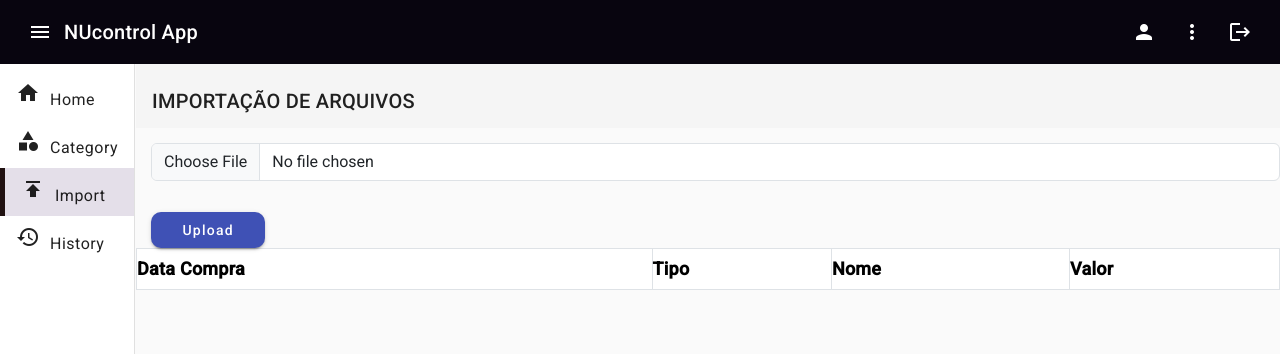
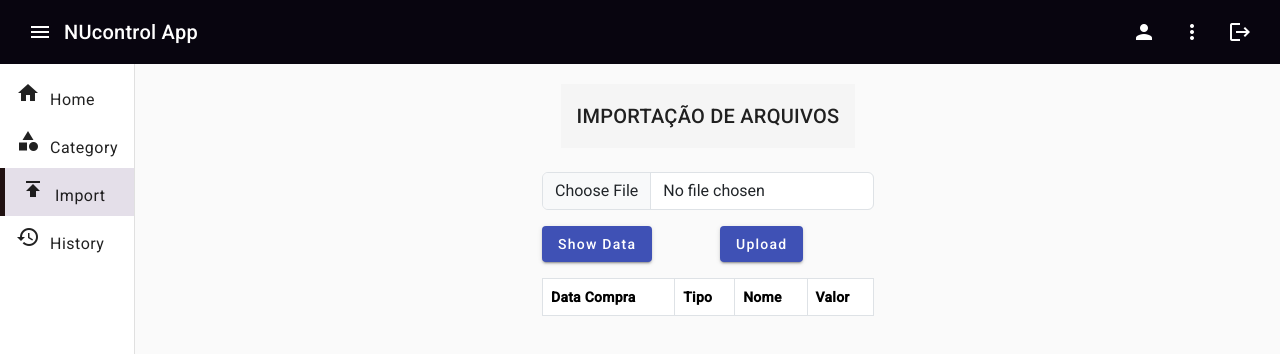
Before and after one commit to Ma7heus/Money-Control-Angular, an Angular app: page /import in a window 1280 px wide. Shown: the top 354 px of the page. Built offline with nearby package versions, Linux system fonts and the light colour scheme.

Commit message:
Melhorando formulario de importação e leitura do CSV

```diff
--- a/src/app/app.module.ts
+++ b/src/app/app.module.ts
@@ -23,6 +23,7 @@ import { MatTableModule } from '@angular/material/table';
 import { TabelaComponent } from './compartilhados/tabela/tabela.component';
 import { MatPaginatorModule } from '@angular/material/paginator';
 import { BuildingComponent } from './componentes/building/building.component';
+import { MatSnackBarModule } from '@angular/material/snack-bar';
 
 
 
@@ -52,7 +53,8 @@ import { BuildingComponent } from './componentes/building/building.component';
     MatInputModule,
     MatCardModule,
     MatTableModule,
-    MatPaginatorModule
+    MatPaginatorModule,
+    MatSnackBarModule
   ],
   providers: [],
   bootstrap: [AppComponent]
--- a/src/app/componentes/importacao/importacao.component.css
+++ b/src/app/componentes/importacao/importacao.component.css
@@ -1,70 +1,4 @@
-.container-head {
-  display: block;
+form {
+    margin-top: 20px;
+    margin-bottom: 20px;
 }
-.container-table{
-  height: 40%;
-  width: 90%;
-}
-
-.titulo {
-  display: flex;
-  align-items: center;
-  padding-top: 10px;
-}
-
-.titulo span {
-  margin-right: 10px;
-}
-
-h1 {
-  font-size: 24px;
-}
-
-input {
-  width: 100%;
-  margin-top: 15px;
-  margin-left: 15px;
-}
-
-.container-dados {
-  display: flex;
-  flex-direction: column;
-  justify-content: center;
-  align-items: center;
-  padding-left: 10px;
-}
-
-button {
-  width: 10%;
-  height: 40px;
-  margin-top: 15px;
-  margin-left: 15px;
-  border: 10px;
-  border-radius: 10px;
-  cursor: pointer;
-}
-
-table {
-  width: 100%;
-  border-collapse: collapse;
-}
-
-table thead th {
-  text-align: left;
-  font-size: 18px;
-  font-weight: bold;
-  padding: 10px 0;
-}
-
-table tbody td {
-  padding: 5px 0;
-  text-align: left;
-}
-
-table tbody tr:nth-child(odd) {
-  background-color: #ccc;
-}
-
-table tbody tr:hover {
-  background-color: #eee;
-}
--- a/src/app/componentes/importacao/importacao.component.html
+++ b/src/app/componentes/importacao/importacao.component.html
@@ -1,9 +1,12 @@
-<div class="container-head">
+<form class="d-flex flex-column align-items-center">
+  <div class="container-head mb-4">
     <span></span>
     <mat-toolbar class="titulo">
       <span>{{ title }}</span>
     </mat-toolbar>
+  </div>
 
+  <div class="container-dados">
     <div class="input-group mb-3">
       <input
         type="file"
@@ -14,10 +17,13 @@
         aria-label="Upload">
     </div>
 
-  <div>
-    <button
-      mat-raised-button color="primary"
-      (click)="onUpload()">Upload</button>
+    <div class="row">
+      <div class="col-sm-6 mb-3">
+        <button mat-raised-button color="primary" (click)="showData($event)">Show Data</button>
+      </div>
+      <div class="col-sm-6 mb-3">
+        <button mat-raised-button color="primary" type="button" (click)="onUpload()">Upload</button>
+      </div>
     </div>
 
     <div>
@@ -31,10 +37,14 @@
         </tr>
         </thead>
         <tbody>
-
+        <tr *ngFor="let item of dataList">
+          <td>{{ item.data }}</td>
+          <td>{{ item.categoria }}</td>
+          <td>{{ item.descricao }}</td>
+          <td>{{ item.valor }}</td>
+        </tr>
         </tbody>
       </table>
     </div>
-
-
   </div>
+</form>
--- a/src/app/componentes/importacao/importacao.component.ts
+++ b/src/app/componentes/importacao/importacao.component.ts
@@ -1,5 +1,5 @@
 import { Component, OnInit } from '@angular/core';
-import { DragDropModule } from '@angular/cdk/drag-drop';
+import { MatSnackBar } from '@angular/material/snack-bar';
 
 
 @Component({
@@ -8,34 +8,62 @@ import { DragDropModule } from '@angular/cdk/drag-drop';
   styleUrls: ['./importacao.component.css']
 })
 export class ImportacaoComponent implements OnInit {
-
   title = 'IMPORTAÇÃO DE ARQUIVOS';
   dados: string[] = [];
+  dataList: any[] = [];
 
-  constructor() { }
+  constructor(private _snackBar: MatSnackBar) { }
 
   ngOnInit() {
   }
 
+  // Handle file change event
   onFileChange(event: Event) {
     const target = event.target as HTMLInputElement;
     const file: File = (target.files as FileList)[0];
     const reader: FileReader = new FileReader();
 
-    reader.onloadend = (e) => {
+    reader.onloadend = () => {
       const fileContent: string = reader.result as string;
-      var dataList = fileContent.split('\n')
+      const dataList = fileContent.split('\n');
       this.dados = dataList;
     };
     reader.readAsText(file);
   }
 
   onUpload() {
-    console.log('upload');
-    localStorage.setItem('dados', JSON.stringify(this.dados));
-    console.log(localStorage.getItem('dados'));
+    this.openSnackBar('Upload Feito com Sucesso', 'Fechar');
   }
 
+  showData(event: Event) {
+    event.preventDefault();
+    this.dataList = this.convertStringListToObjectList(this.dados);
+  }
 
+  consultarDados(key: string) {
+    console.log(localStorage.getItem(key));
+  }
 
+  openSnackBar(message: string, action: string) {
+    this._snackBar.open(message, action, {
+      duration: 2000,
+    });
+  }
+
+  convertStringListToObjectList(stringList: string[]): any[] {
+    const objectList: any[] = [];
+
+    stringList.forEach((row) => {
+      const fields = row.split(',');
+      const obj = {
+        data: fields[0],
+        categoria: fields[1],
+        descricao: fields[2],
+        valor: fields[3]
+      };
+      objectList.push(obj);
+    });
+
+    return objectList;
+  }
 }
```
Lines whose indentation alone changed are shown as unchanged.
